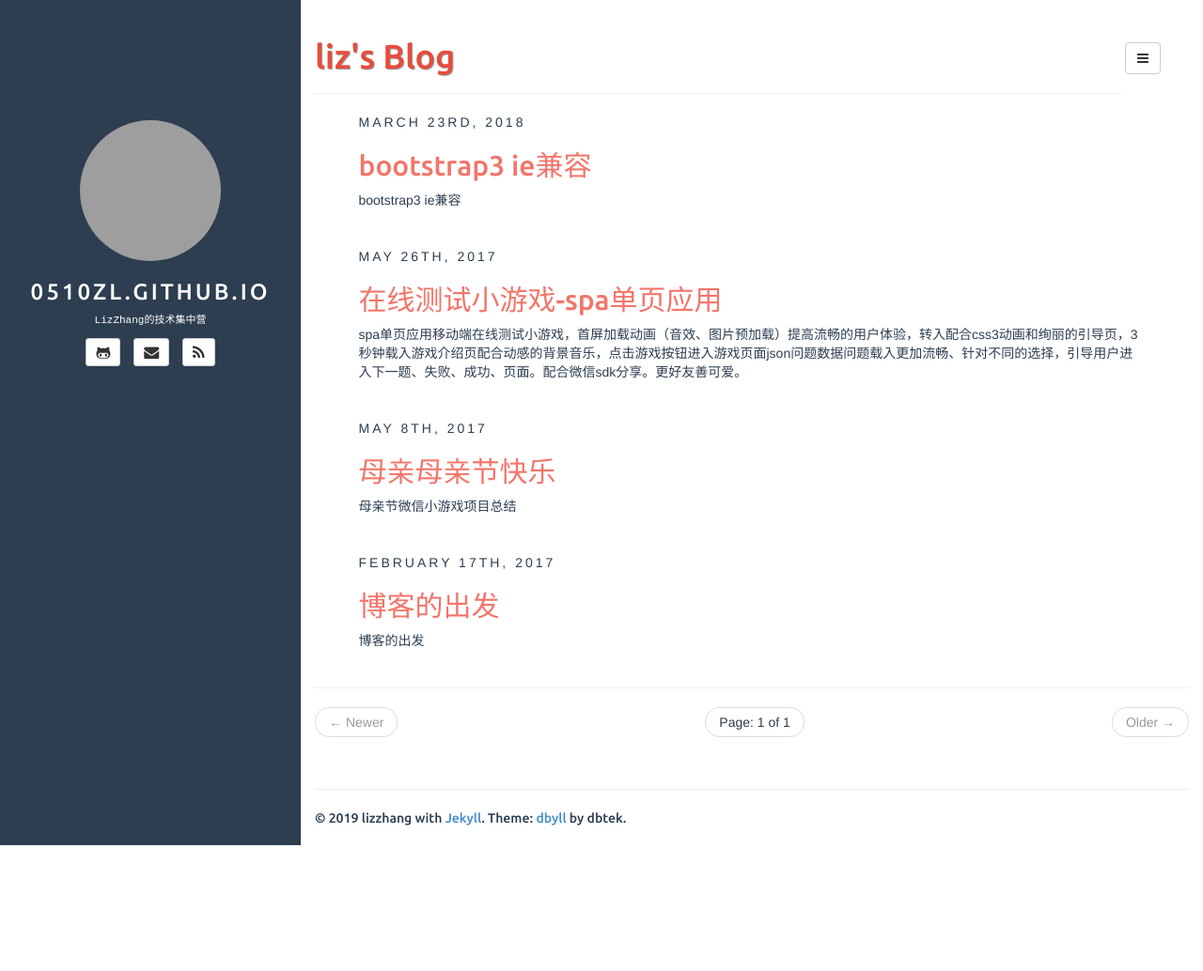
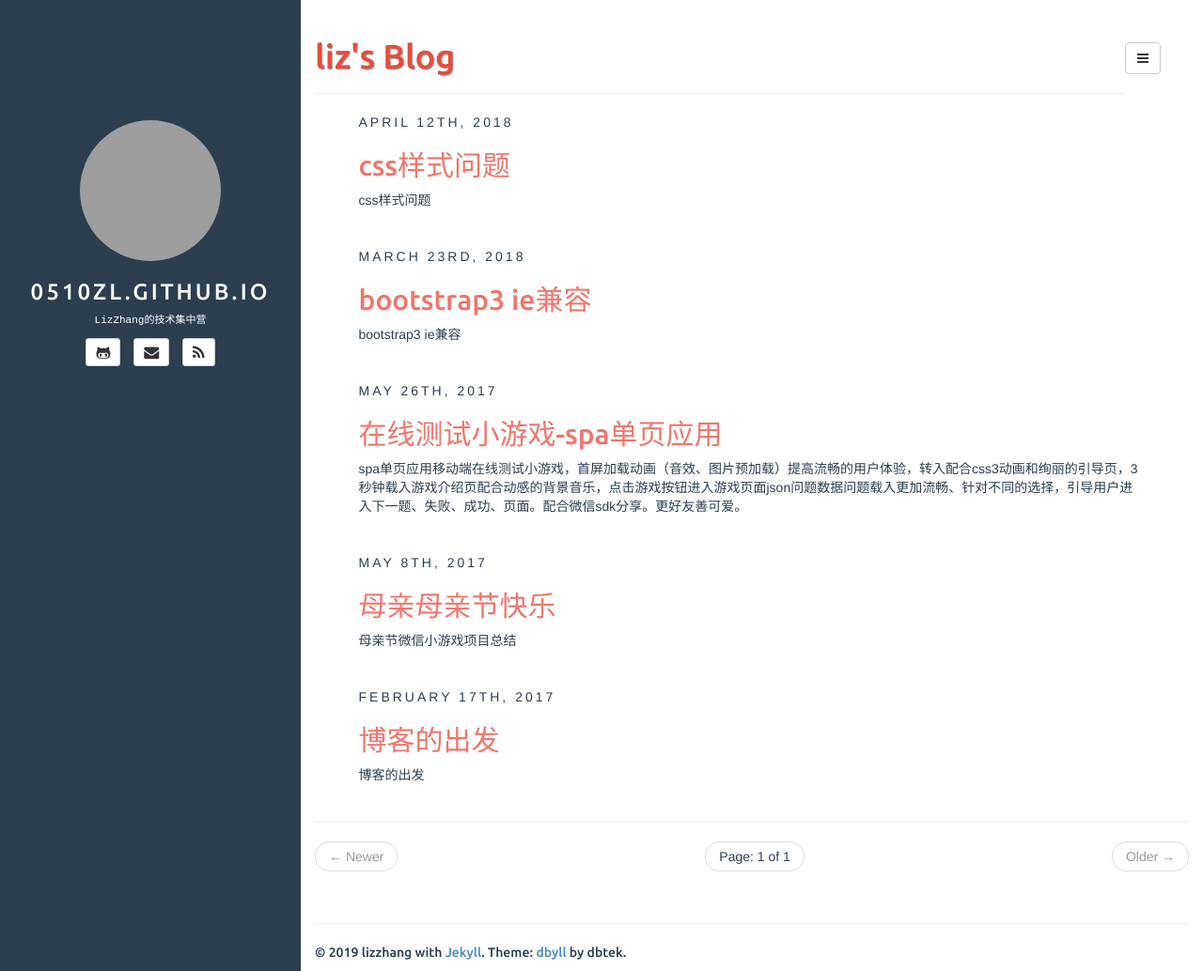
Before and after one commit to 0510zl/0510zl.github.io, a Jekyll site: the page built from index.html, in a window 1280 px wide and 1034 px high. Shown: the whole window at 94% size. Built offline with Jekyll 4.4.1, drawn with Linux system fonts in a browser that asks for light colours; the list of posts is cut into pages by our own code; part of the change alters nothing that is shown; grey boxes are pictures that could not be loaded.

Commit message:
添加日志

````diff
--- /dev/null
+++ b/_posts/2018-04-12-bootstrap3hack.md
@@ -0,0 +1,37 @@
+---
+author: lizzhang
+comments: true
+date: 2018-04-12
+layout: post
+slug: blog_start
+title: css样式问题
+categories:
+- Journey
+tags:
+- 记录
+description: css样式问题
+---
+
+# css样式问题
+-------------
+
+
+### 1. css 样式
+
+##### 1-1. 插入不同大小图标后面字体不同下沉位
+```
+      html：
+      <div class="user-info clearfix">
+         <span class="pull-left"><i class="icon_user"></i> 美腻的坑队友狂魔
+         </span>
+         <span class="pull-right"><i class="icon_tip"></i> 预览要求</span>
+       </div>
+      css：
+      .icon_user,.icon_tip{background: url('../images/icon.png') no-repeat; display:inline-block; position:relative; top:3px;}
+      .icon_user{width:22px; height:22px; background-position:-31px -348px; top:5px;}
+      .icon_tip{width:14px; height: 14px; background-position:-31px -5px ;}
+```
+##### 解决（不是特别友好）：
+```
+     .templet_container .user-info .pull-left{position: relative; top:-2px;}
+```
````
Also changed, not shown: _posts/2018-03-23-bootstrap3hack.md (+3 -3 lines).
